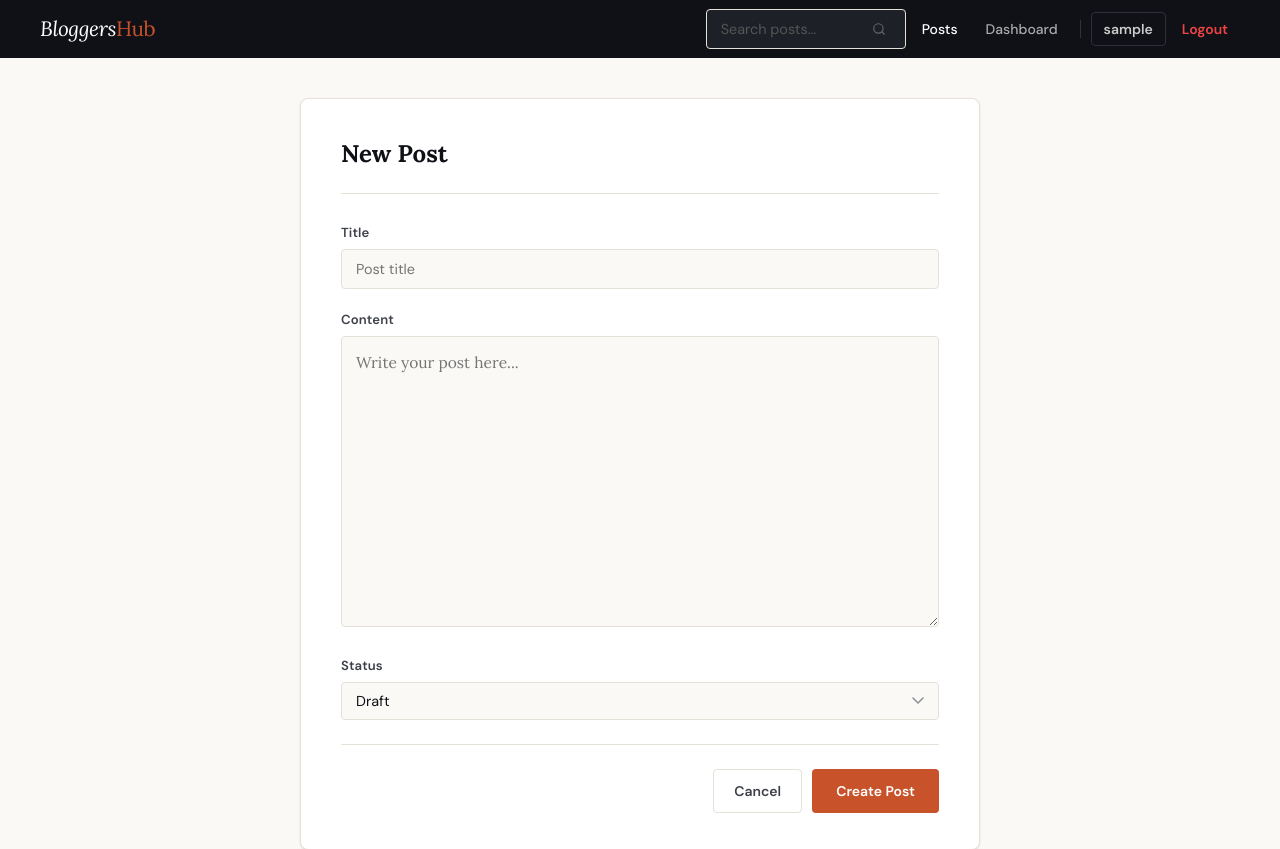
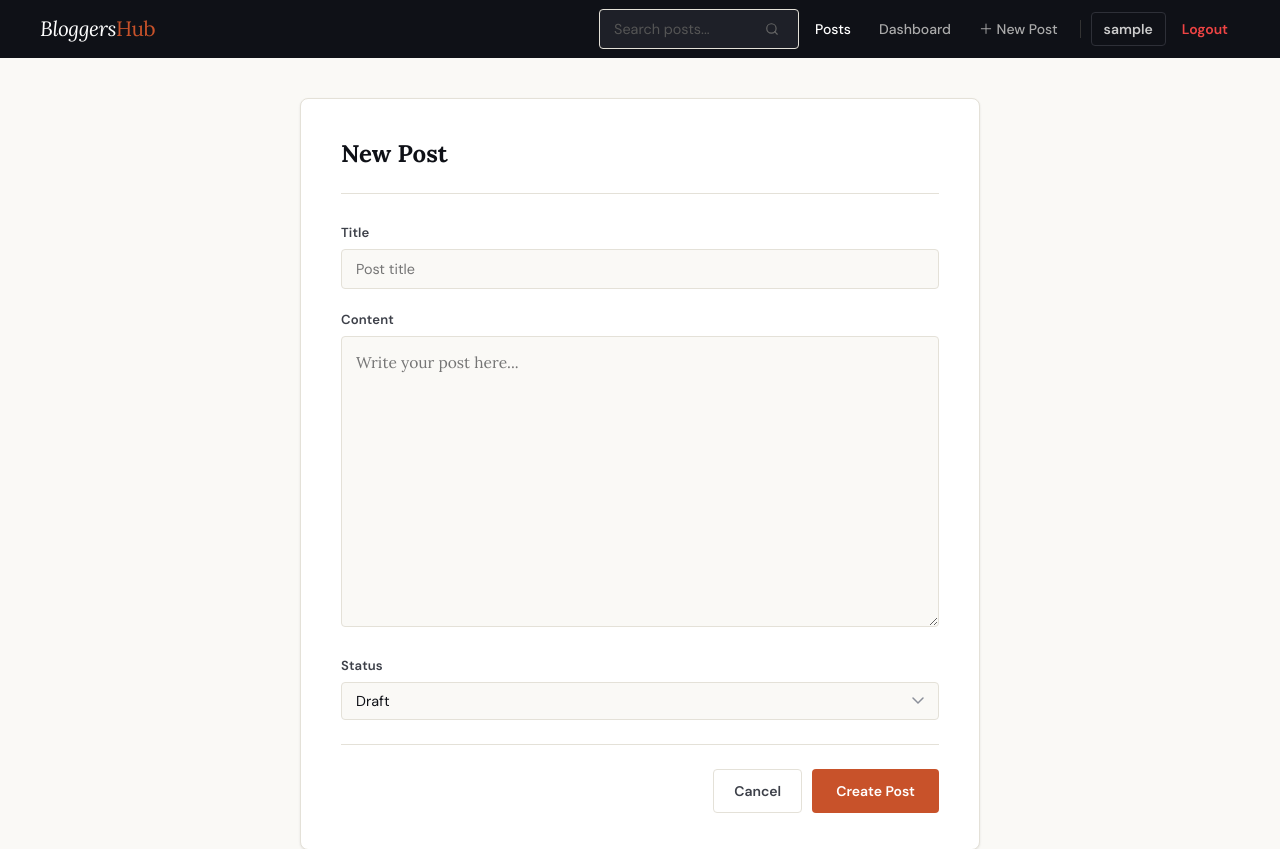
Before and after one commit to sahil-07-git/Blog-Post, a Django app: page /blog/create-post/ in a window 1280 px wide. Shown: the top 849 px of the page. Run offline with Django 5.2, Linux system fonts and the light colour scheme; the visitor is signed in with stand-in values (Sample User, id 1).

Commit message:
Added create post button on post list page

```diff
--- a/static/css/style.css
+++ b/static/css/style.css
@@ -36,6 +36,9 @@
 /* ================================
    Base
 ================================ */
+html {
+  scroll-behavior: smooth;
+}
 
 body {
   font-family: 'DM Sans', sans-serif;
--- a/templates/layout.html
+++ b/templates/layout.html
@@ -20,7 +20,8 @@
       </form>
       <a href="{% url 'post_list' %}" class="nav-btn nav-btn-posts">Posts</a>
       {% if user.is_authenticated %}
-        <a href="{% url 'dashboard' %}" class="nav-btn">Dashboard</a>
+      <a href="{% url 'dashboard' %}" class="nav-btn">Dashboard</a>
+        <a href="{% url 'create_post' %}" class="nav-btn">＋ New Post</a>
         <div class="nav-divider"></div>
         <a href="{% url 'user_profile' user.username %}" class="nav-btn nav-btn-profile">{{ user.username }}</a>
         <a href="{% url 'logout' %}" class="nav-btn logout-btn">Logout</a>
```
